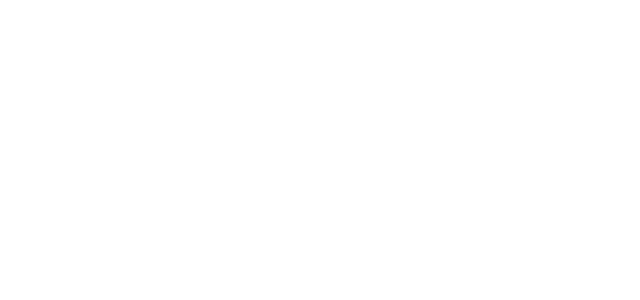
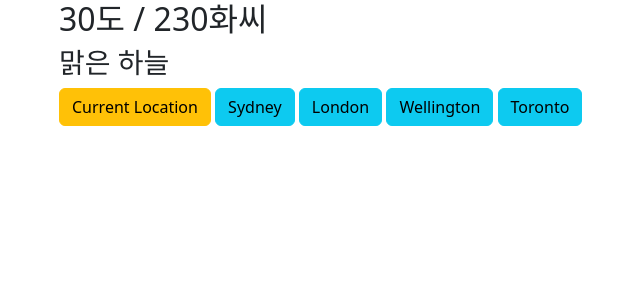
Before and after one commit to yurimpark/codingnoona, a React (Create React App) app in the folder weather-app/: page / in a window 1280 px wide. Shown: the top 300 px of the page, without its empty margins (23-663 px from the left). Built offline with nearby package versions, Linux system fonts and the light colour scheme; no server answers.

Commit message:
현재 위치로 날씨 가져오기

```diff
--- a/weather-app/src/App.js
+++ b/weather-app/src/App.js
@@ -1,7 +1,45 @@
+import { useEffect, useState } from "react";
 import "./App.css";
+import "bootstrap/dist/css/bootstrap.min.css";
+import WeatherBox from "./component/WeatherBox";
+import WeatherButton from "./component/WeatherButton";
+
+// 1. 앱이 실행되자마자 현재위치 기반의 날씨가 보인다.
+// 2. 날씨정보에는 도시, 섭씨, 화씨, 날씨상태
+// 3. 5개의 버튼이 있다.(1개는 현재위치, 4개는 다른도시)
+// 4. 도시버튼을 클릭할 때마다 도시별 날씨가 나온다.
+// 5. 현재위치 버튼을 누르면 다시 현재위치 기반의 날씨가 나온다.
+// 6. 데이터를 들고오는 동안 로딩 스피너가 돈다.
 
 function App() {
-  return <div></div>;
+  const [weather, setWeather] = useState(null);
+  const getCurrentLocation = () => {
+    navigator.geolocation.getCurrentPosition((position) => {
+      let lat = position.coords.latitude;
+      let lon = position.coords.longitude;
+      getWeatherByCurrentLocation(lat, lon);
+      console.log("현재위치", lat, lon);
+    });
+  };
+
+  const getWeatherByCurrentLocation = async (lat, lon) => {
+    let url = `https://api.openweathermap.org/data/2.5/weather?lat=${lat}&lon=${lon}&appid=8c1966f9f037a096abbd6a5c1c57d982`;
+    let response = await fetch(url);
+    let data = await response.json();
+    setWeather(data);
+  };
+
+  useEffect(() => {
+    getCurrentLocation();
+  }, []);
+  return (
+    <div>
+      <div className="container">
+        <WeatherBox weather={weather} />
+        <WeatherButton />
+      </div>
+    </div>
+  );
 }
 
 export default App;
```
